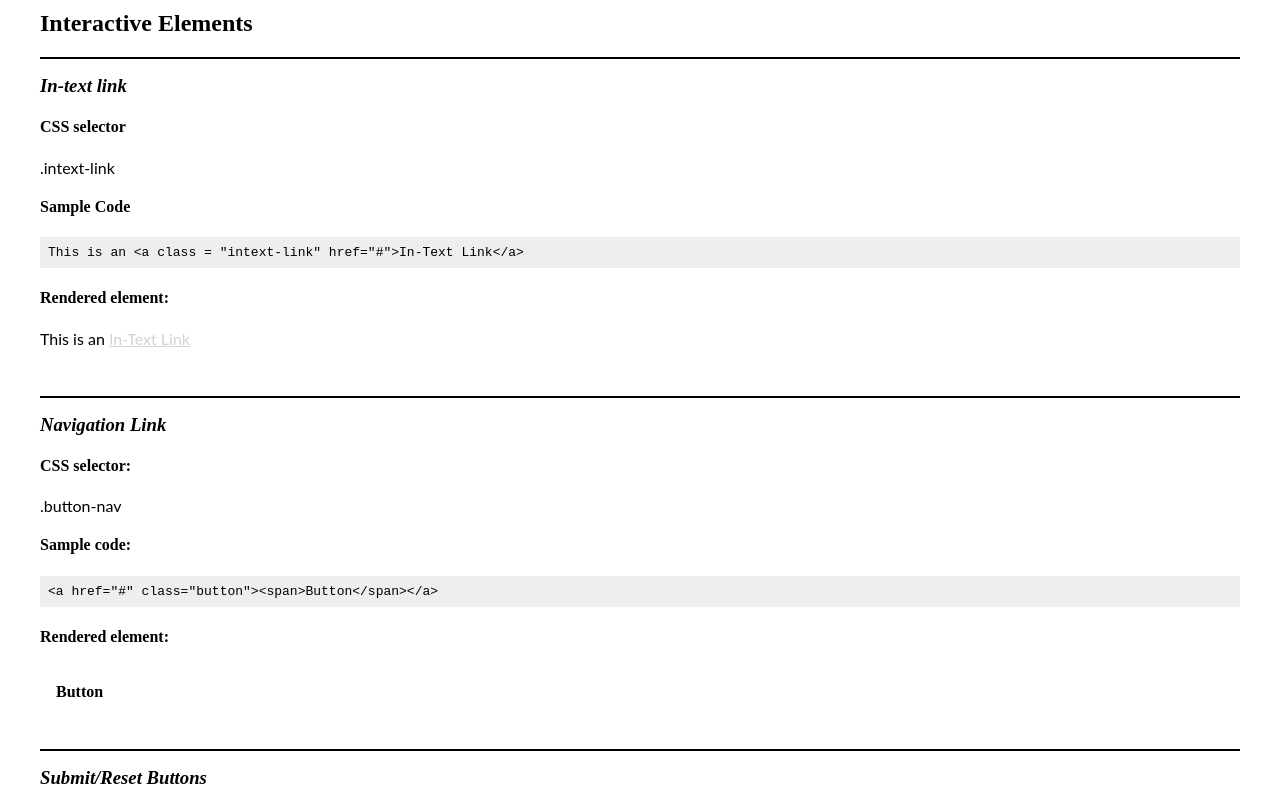
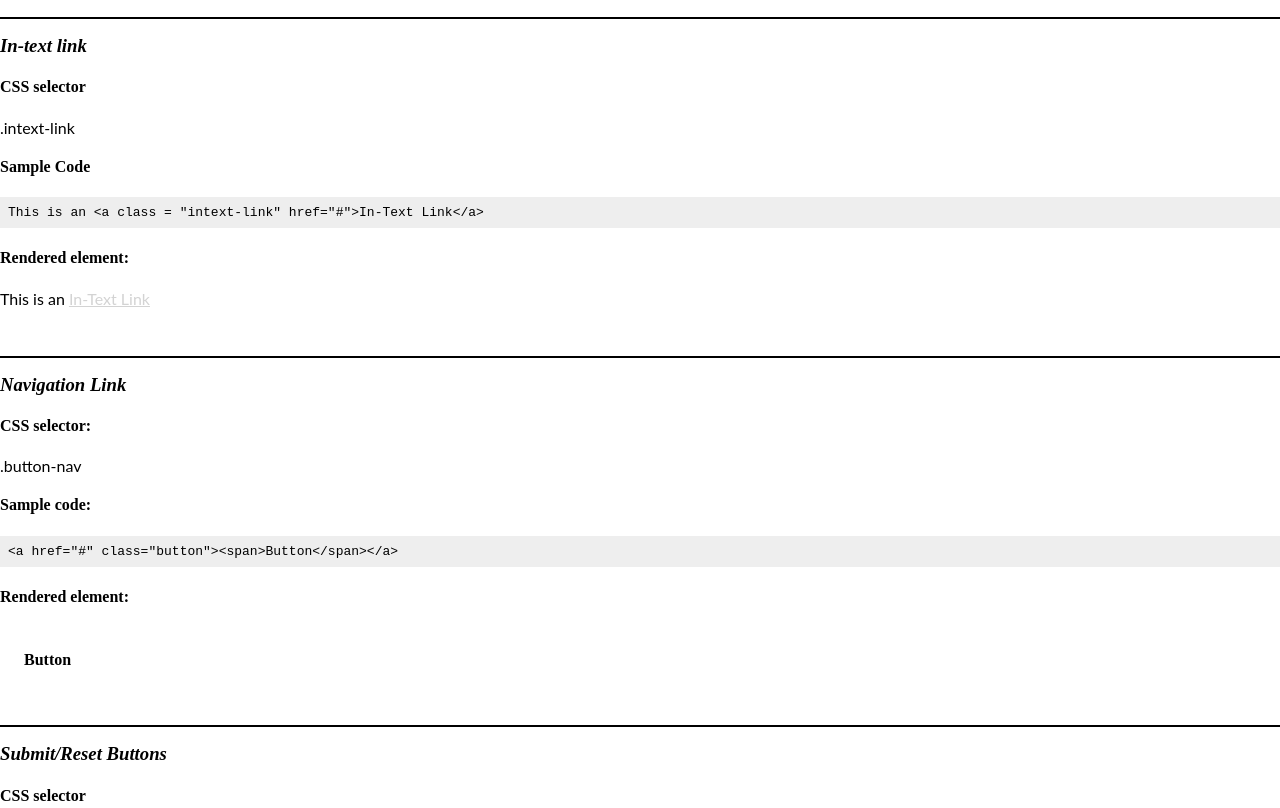
Before and after one commit to snowpear97/IAT339_P02, a plain HTML site: page Styleguide/index.html in a window 1280 px wide. Shown: the part 548-1356 px from the top of the page. Drawn offline with Linux system fonts and the light colour scheme.

Commit message:
Changed margin and passing in main.css for navigation bar
removed [padding: 2rem;] and changed it to [margin: 0;] in body{} css selector so navbar would stretch across

```diff
--- a/Styleguide/css/main.css
+++ b/Styleguide/css/main.css
@@ -5,7 +5,7 @@
 
 body {
   font-family: Lato Light;
-  padding: 2rem;
+  margin: 0;
 }
 
 img{
@@ -26,10 +26,6 @@ img{
   margin-top: 1rem;
 }
 
-p {
-  margin-top: 0;
-}
-
 nav a:hover, nav a:focus {
   text-decoration: none;
 }
@@ -38,11 +34,6 @@ code {
   background-color: #EEE;
   padding: 0.5rem;
   display: block;
-}
-
-button a{
-  color: white;
-  text-decoration: none;
 }
 
 .margin{
@@ -128,7 +119,7 @@ https://www.w3schools.com/css/css3_buttons.asp
   display: inline-block;
   font-family: "Montserrat";
   font-weight: bold;
-  padding: 1rem;
+  padding: 1.5rem;
   color: #000;
   background-color: white;
   text-decoration: none;
```
